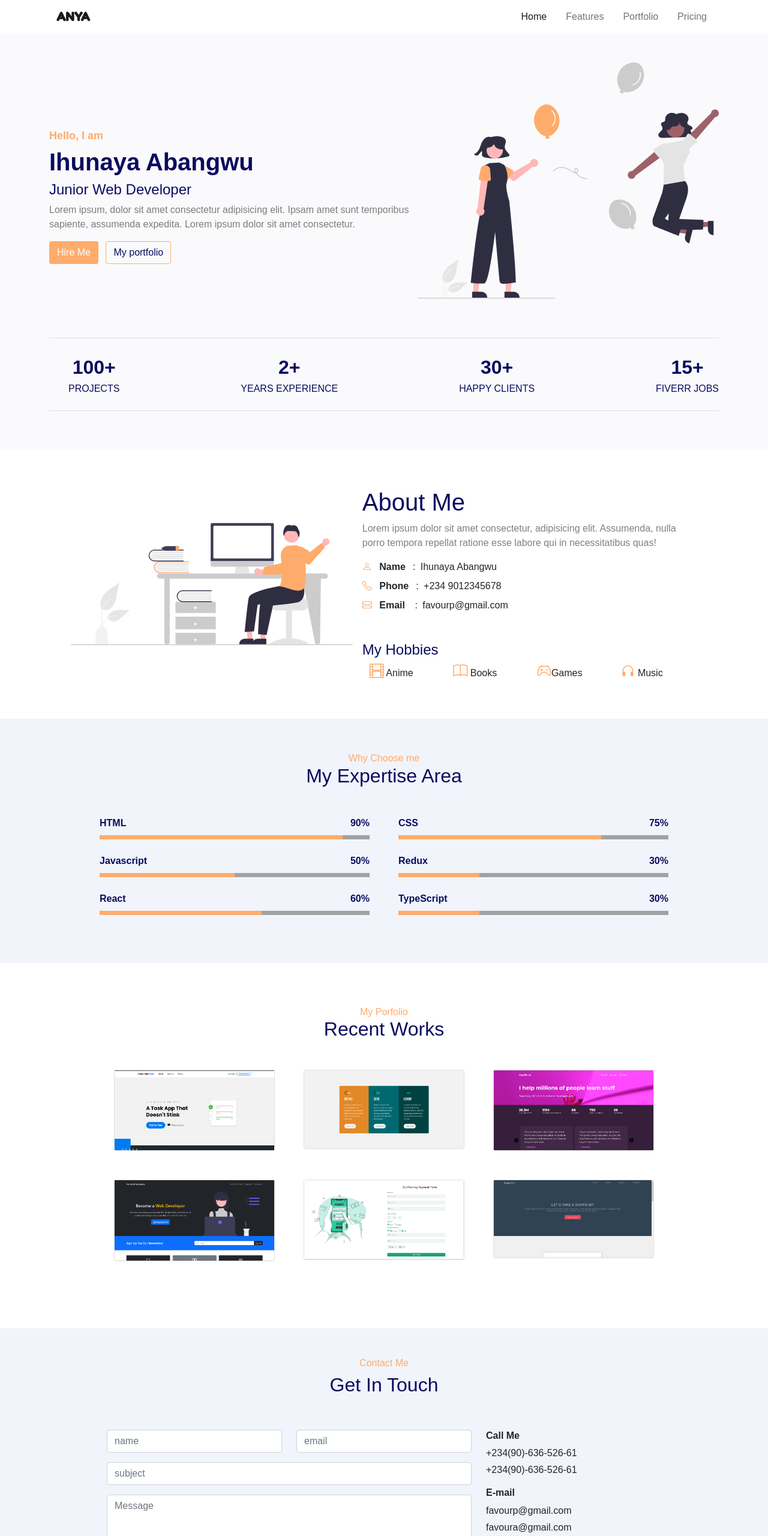
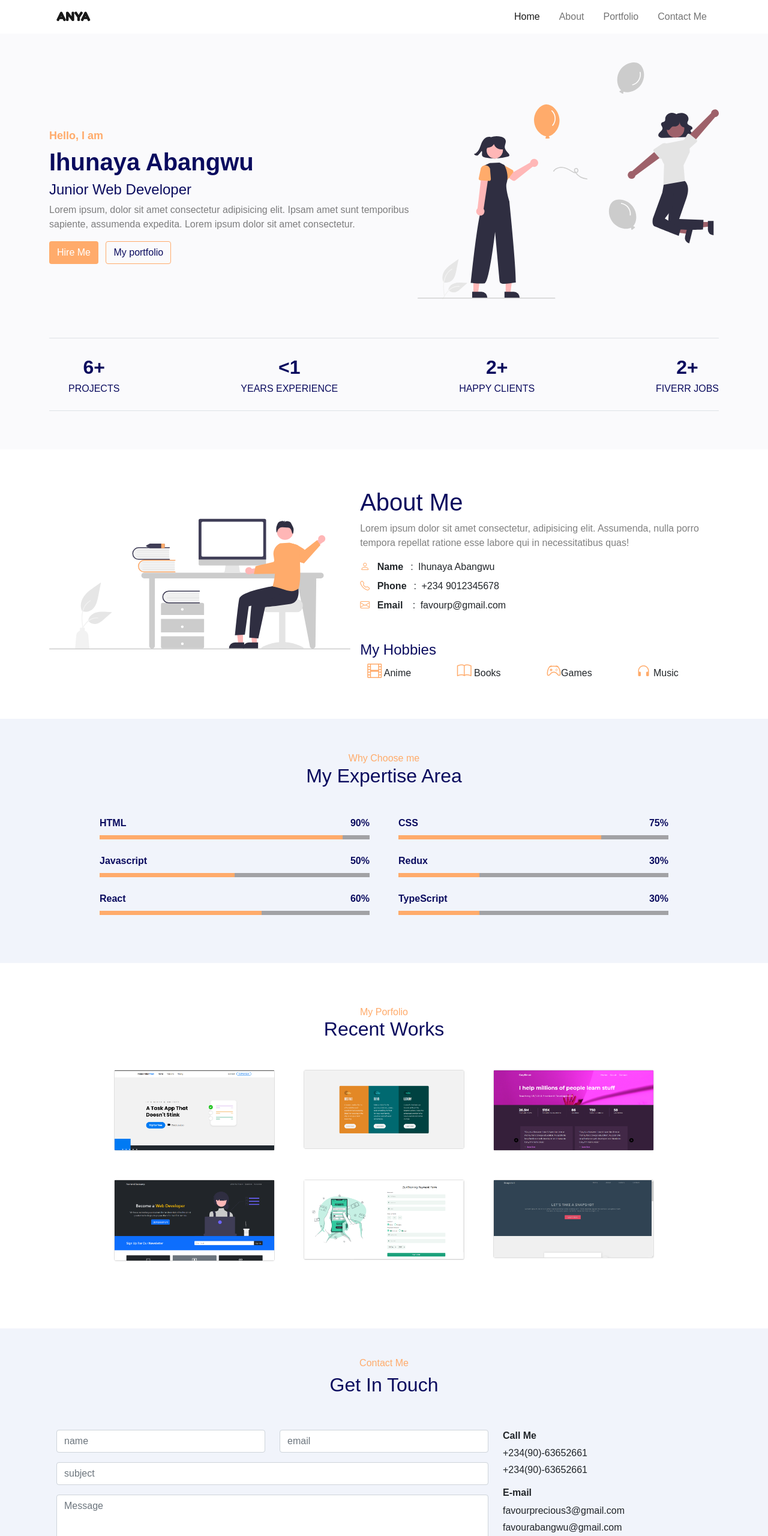
Before and after one commit to Favvie/HNG-RESUME-TASK, a plain HTML site: page index.html in a window 1280 px wide. Shown: the top 2560 px of the page at 60% size. Drawn offline with nearby package versions, Linux system fonts and the light colour scheme.

Commit message:
functionality nav-links

```diff
--- a/index.html
+++ b/index.html
@@ -45,13 +45,13 @@
 								<a class="nav-link active" aria-current="page" href="#">Home</a>
 							</li>
 							<li class="nav-item me-3">
-								<a class="nav-link" href="#">Features</a>
+								<a class="nav-link" href="#about">About</a>
 							</li>
 							<li class="nav-item me-3">
-								<a class="nav-link" href="#">Portfolio</a>
+								<a class="nav-link" href="#portfolio">Portfolio</a>
 							</li>
 							<li class="nav-item">
-								<a class="nav-link" href="#">Pricing</a>
+								<a class="nav-link" href="#contact">Contact Me</a>
 							</li>
 						</ul>
 					</div>
@@ -71,10 +71,10 @@
 							amet sunt temporibus sapiente, assumenda expedita. Lorem ipsum
 							dolor sit amet consectetur.
 						</p>
-						<button class="btn hire-me text-white me-2">Hire Me</button>
-						<button class="btn portfolio" style="color: #0a0b5e">
+						<a href="#contact" class="btn hire-me text-white me-2">Hire Me</a>
+						<a href="#portfolio" class="btn portfolio" style="color: #0a0b5e">
 							My portfolio
-						</button>
+						</a>
 					</div>
 
 					<img
@@ -95,23 +95,23 @@
 					"
 				>
 					<li class="d-flex flex-column my-4" style="color: #0a0b5e">
-						<span class="fw-bold fs-2">100+</span>PROJECTS
+						<span class="fw-bold fs-2">6+</span>PROJECTS
 					</li>
 					<li class="d-flex flex-column my-4" style="color: #0a0b5e">
-						<span class="fw-bold fs-2">2+</span>YEARS EXPERIENCE
+						<span class="fw-bold fs-2"><1</span>YEARS EXPERIENCE
 					</li>
 					<li class="d-flex flex-column my-4" style="color: #0a0b5e">
-						<span class="fw-bold fs-2">30+</span>HAPPY CLIENTS
+						<span class="fw-bold fs-2">2+</span>HAPPY CLIENTS
 					</li>
 					<li class="d-flex flex-column my-4" style="color: #0a0b5e">
-						<span class="fw-bold fs-2">15+</span>FIVERR JOBS
+						<span class="fw-bold fs-2">2+</span>FIVERR JOBS
 					</li>
 				</ul>
 			</div>
 		</div>
 
-		<div class="about-me-section">
-			<div class="container d-flex my-3 p-5">
+		<div class="about-me-section" id="about">
+			<div class="container d-flex my-3 py-5">
 				<img
 					src="./assets/undraw_Hello_re_3evm.svg"
 					class="image d-none d-md-block"
@@ -291,7 +291,7 @@
 			</div>
 		</div>
 
-		<div class="portfolio-section">
+		<div class="portfolio-section" id="portfolio">
 			<div class="container my-3 p-5">
 				<h6 class="text-center mb-0 pt-2" style="color: #ffab6b">
 					My Porfolio
@@ -376,12 +376,12 @@
 			</div>
 		</div>
 
-		<div class="contact-section">
-			<div class="container my-3 p-5">
+		<div class="contact-section py-5" id="contact">
+			<div class="container">
 				<h6 class="text-center" style="color: #ffab6b">Contact Me</h6>
 				<h2 class="text-center" style="color: #0a0b5e">Get In Touch</h2>
 
-				<div class="contact-container p-5 row mx-auto">
+				<div class="contact-container py-5 row mx-auto">
 					<div class="form-container col-md-8">
 						<form class="row">
 							<div class="mb-3 col-md-6">
@@ -437,15 +437,15 @@
 						<div class="mb-3">
 							<h6 class="fw-bold">Call Me</h6>
 							<div class="vstack gap-1">
-								<span>+234(90)-636-526-61</span>
-								<span>+234(90)-636-526-61</span>
+								<span>+234(90)-63652661</span>
+								<span>+234(90)-63652661</span>
 							</div>
 						</div>
 						<div class="mb-3">
 							<h6 class="fw-bold">E-mail</h6>
 							<div class="vstack gap-1">
-								<span>favourp@gmail.com</span>
-								<span>favoura@gmail.com</span>
+								<span>favourprecious3@gmail.com</span>
+								<span>favourabangwu@gmail.com</span>
 							</div>
 						</div>
 
```
